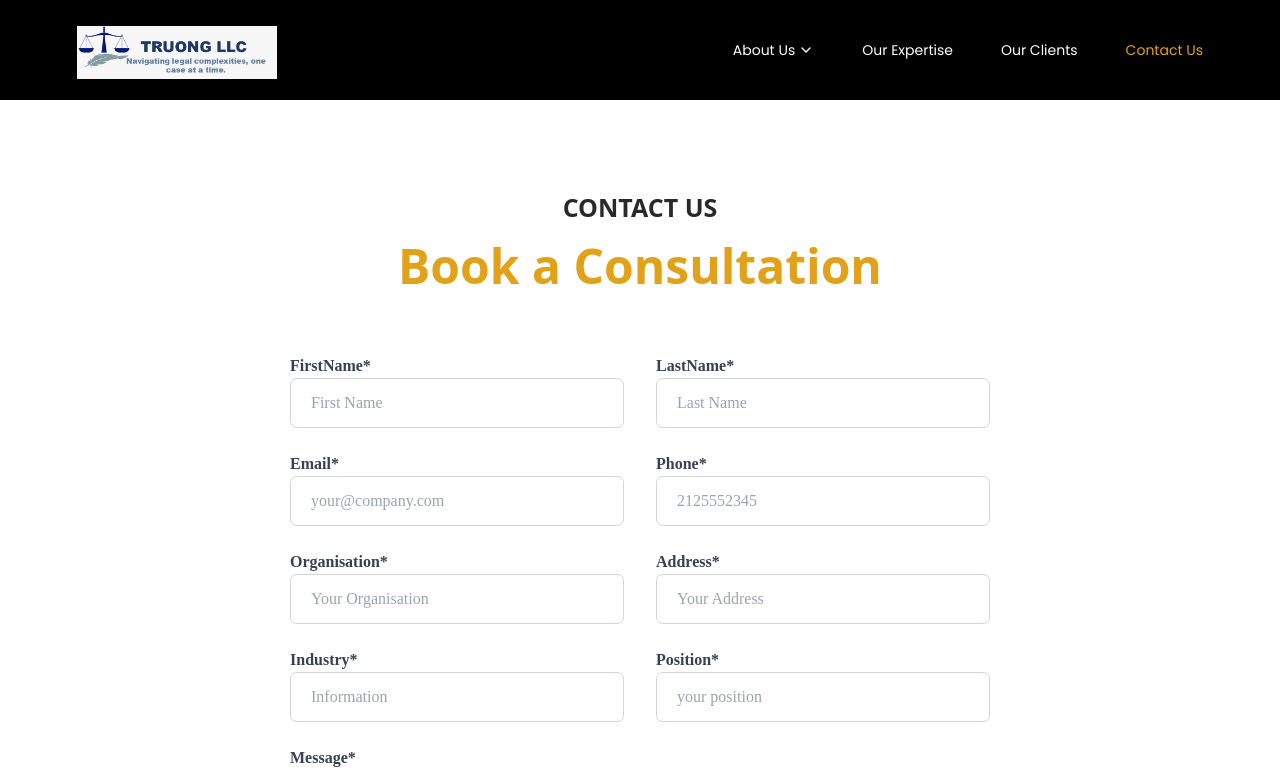
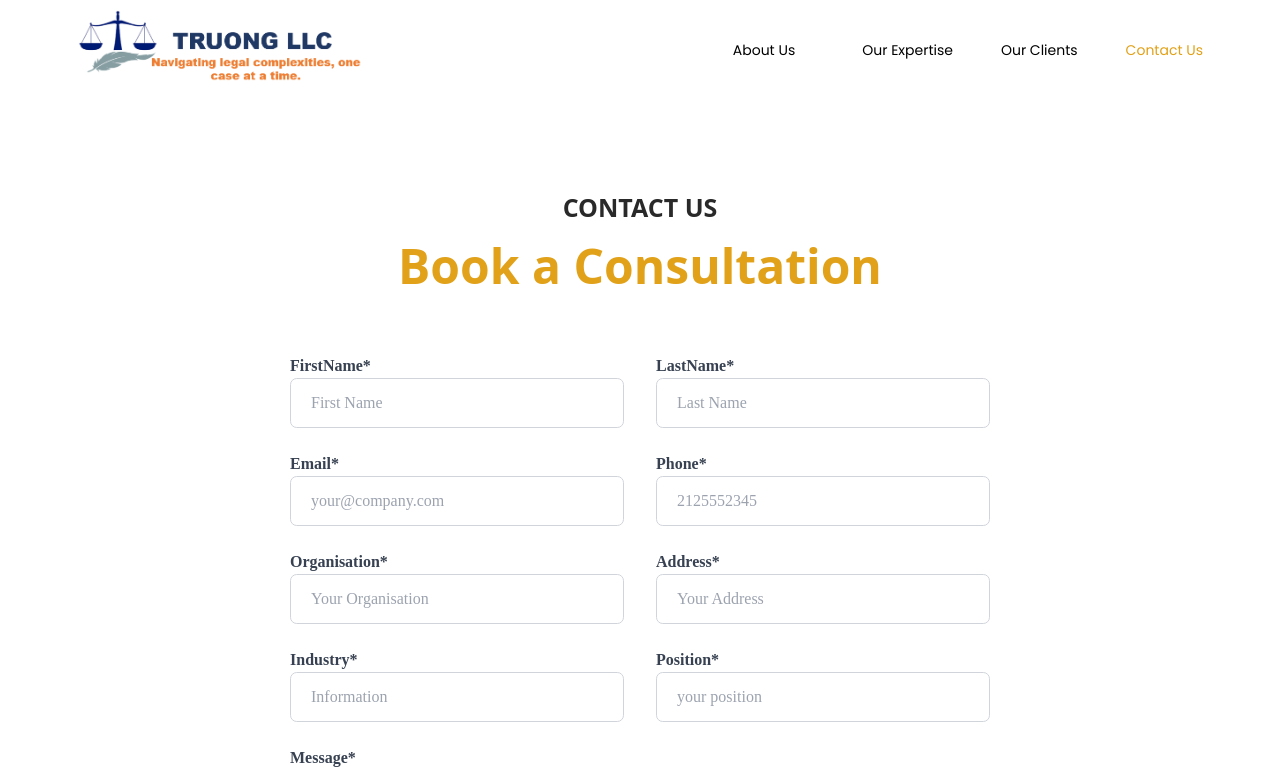
Before and after one commit to hommym/LawFirmWebsite, a React (Vite) app: page /contact in a window 1280 px wide. Shown: the top 769 px of the page. Built offline with nearby package versions, Linux system fonts and the light colour scheme; a web font is replaced by a local one.

Commit message:
refactors

```diff
--- a/src/components/molecules/Header.tsx
+++ b/src/components/molecules/Header.tsx
@@ -4,7 +4,7 @@ import links from "../../data/header";
 import DropDown from "./NavDrops";
 import PhoneMenu from "./PhoneMenu";
 
-import LogoImage from "../../assets/logo.jpeg";
+import LogoImage from "../../assets/logo.png";
 
 import { AiOutlineMenuFold } from "react-icons/ai";
 import { useState } from "react";
@@ -13,23 +13,23 @@ const Header = ({ isTransparent = false, sx = "" }: { isTransparent?: boolean; s
 	const { pathname } = useLocation();
 	const [showMobileMenu, setShowMobileMenu] = useState(false);
 	return (
-		<header className={`${sx} ${!isTransparent ? "bg-black" : "bg-transparent"} absolute px-4 w-full py-2 top-0 left-0`}>
+		<header className={`${sx} ${!isTransparent ? "bg-white" : "bg-transparent"} absolute px-4 w-full py-2 top-0 left-0`}>
 			<div className="w-full flex items-center h-auto  max-w-6xl justify-between mx-auto">
-				<Link to="/" className="w-[150px] md:w-[200px] md:h-12 ">
-					<img src={LogoImage} alt="" />
+				<Link to="/" className="w-[200px] md:w-[300px] md:h-18">
+					<img src={LogoImage} alt="" className="w-full h-full" />
 				</Link>
 
 				<nav className="hidden h-full md:flex gap-12 items-stretch">
 					{links?.map((link, index) => (
-						<DropDown {...link} key={index} isActive={pathname?.startsWith(link.check)} />
+						<DropDown {...link} key={index} isActive={pathname?.startsWith(link.check)} isTransparent={isTransparent} />
 					))}
-					<Link className={`py-8  ${pathname === "/expertise" ? "text-sec" : "text-white hover:text-sec"} text-sm`} to="/expertise">
+					<Link className={`py-8  ${pathname === "/expertise" ? "text-sec" : !isTransparent ? "text-black" : "text-white"} hover:text-sec text-sm`} to="/expertise">
 						Our Expertise
 					</Link>
-					<Link className={`py-8  ${pathname === "/our-clients" ? "text-sec" : "text-white hover:text-sec"} text-sm`} to="/our-clients">
+					<Link className={`py-8  ${pathname === "/our-clients" ? "text-sec" : !isTransparent ? "text-black" : "text-white"} hover:text-sec text-sm`} to="/our-clients">
 						Our Clients
 					</Link>
-					<Link className={`py-8 ${pathname === "/contact" ? "text-sec" : "text-white hover:text-sec"} text-sm`} to="/contact">
+					<Link className={`py-8 ${pathname === "/contact" ? "text-sec" : !isTransparent ? "text-black" : "text-white"} hover:text-sec text-sm`} to="/contact">
 						Contact Us
 					</Link>
 				</nav>
--- a/src/components/molecules/NavDrops.tsx
+++ b/src/components/molecules/NavDrops.tsx
@@ -7,13 +7,14 @@ import useCheckCursorOutsideParent from "../hooks/useCheckCursorOutsideParent";
 interface IDropDown {
 	name: string;
 	isActive?: boolean;
+	isTransparent?: boolean;
 	sub: {
 		name: string;
 		link: string;
 	}[];
 }
 
-const DropDown = ({ name, sub, isActive }: IDropDown) => {
+const DropDown = ({ name, sub, isActive, isTransparent }: IDropDown) => {
 	const [showSolutionDropdown, setShowSolutionDropdown] = useState(false);
 	// eslint-disable-next-line @typescript-eslint/no-explicit-any
 	const parentRef = useRef<any>(null);
@@ -23,7 +24,7 @@ const DropDown = ({ name, sub, isActive }: IDropDown) => {
 		<div className="h-auto flex items-center justify-center" ref={parentRef}>
 			<div className={`relative ${showSolutionDropdown ? " md:rounded-full overflow-hidden md:overflow-visible" : ""}`}>
 				<button className="flex group items-center gap-[3px] justify-between">
-					<p className={`${isActive ? "text-sec" : "text-white group-hover:text-sec"}  font-poppins text-sm`}>{name}</p>
+					<p className={`${isActive ? "text-sec" : !isTransparent ? "text-black" : "text-white "} group-hover:text-sec  font-poppins text-sm`}>{name}</p>
 					<FiChevronDown className={`${isActive ? "text-sec" : "group-hover:text-sec text-white"}`} />
 				</button>
 				{showSolutionDropdown && (
--- a/src/index.css
+++ b/src/index.css
@@ -36,8 +36,9 @@ a {
 
 .hero_bg {
 	background: url("/hero-banner.jpg");
-	background-size: 120% 100%;
-	background-position: 55% 100%;
+	/* background-size: 120% 100%; */
+	background-size: cover;
+	/* background-position: 55% 100%; */
 	background-repeat: no-repeat;
 	background-color: black;
 }
--- a/src/pages/Homepage.tsx
+++ b/src/pages/Homepage.tsx
@@ -33,7 +33,7 @@ const Homepage = () => {
 							</div>
 						</div>
 					</div>
-					<PrimaryButton text="View All Attorneys" sx="!bg-transparent border-[1px] !py-3" textSx="text-white !text-lg font-inria" />
+					<PrimaryButton text="View All Attorneys" sx="!bg-transparent border-[1px] !py-3" textSx="text-white !text-lg font-inria" href="/about/our-team" />
 				</div>
 			</section>
 
```
Also changed, not shown: public/hero-banner.jpg, src/assets/logo.png.
